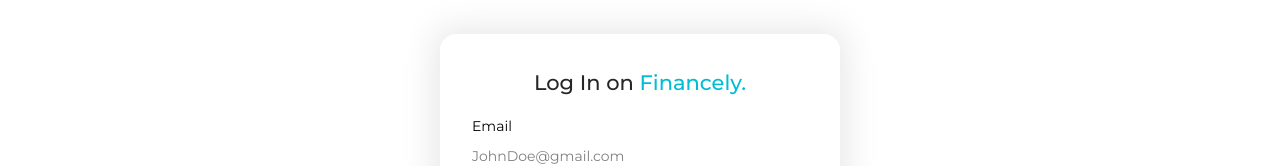
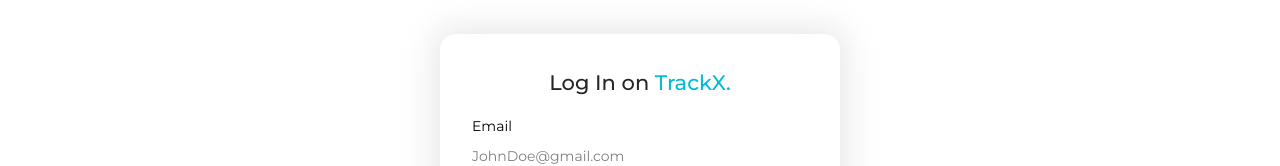
Before and after one commit to VishalX9/Personalised-financial-tracker-with-React-Firebase, a React (Create React App) app: page / in a window 1280 px wide. Both pictures are taken after a click on the element "Or Have An Account Already? Click Here". Shown: the part 173-339 px from the top of the page. Built offline with nearby package versions, Linux system fonts and the light colour scheme; no server answers.

Commit message:
Signup.js

```diff
--- a/src/components/Signup.js
+++ b/src/components/Signup.js
@@ -113,7 +113,7 @@
         {flag ? (
           <div className="signup-signin-container">
             <h2 style={{ textAlign: "center" }}>
-              Log In on <span className="blue-text">Financely.</span>
+              Log In on <span className="blue-text">TrackX.</span>
             </h2>
             <form onSubmit={signUpWithEmail}>
               <div className="input-wrapper">
```
